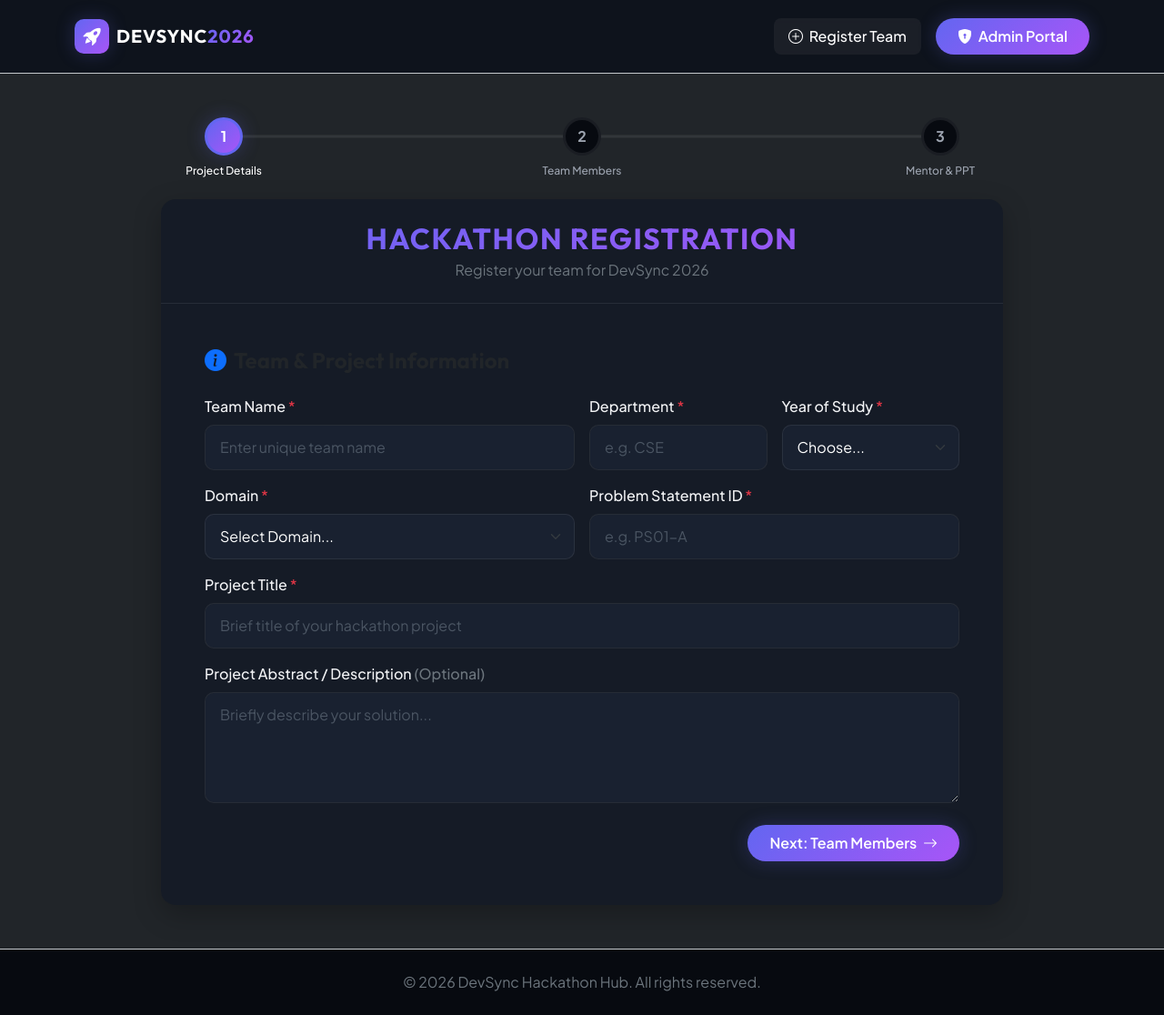
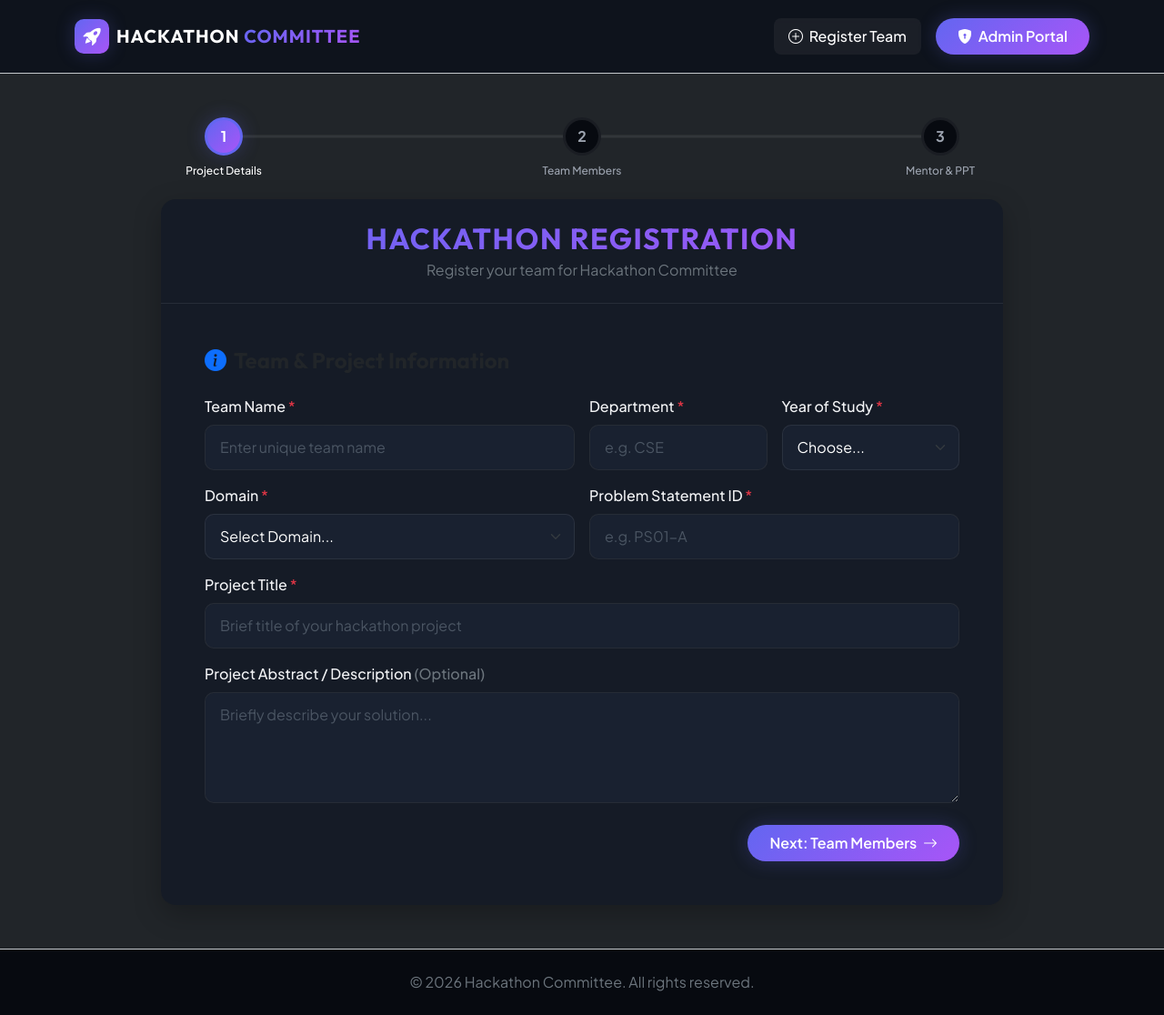
Before and after one commit to ammu20171/Registration, a Flask app: page / in a window 1280 px wide. Shown: the whole page at 91% size. Run offline with Flask 3, Linux system fonts and the light colour scheme.

Commit message:
Update application branding from DevSync 2026 to Hackathon Committee

```diff
--- a/app.py
+++ b/app.py
@@ -559,7 +559,7 @@ def export_all_excel():
     return app.response_class(
         output.read(),
         mimetype='application/vnd.openxmlformats-officedocument.spreadsheetml.sheet',
-        headers={"Content-Disposition": "attachment;filename=devsync_registrations_all.xlsx"}
+        headers={"Content-Disposition": "attachment;filename=hackathon_committee_registrations_all.xlsx"}
     )
 
 @app.route('/admin/api/export/filtered', methods=['GET'])
@@ -605,7 +605,7 @@ def export_filtered_excel():
     return app.response_class(
         output.read(),
         mimetype='application/vnd.openxmlformats-officedocument.spreadsheetml.sheet',
-        headers={"Content-Disposition": "attachment;filename=devsync_registrations_filtered.xlsx"}
+        headers={"Content-Disposition": "attachment;filename=hackathon_committee_registrations_filtered.xlsx"}
     )
 
 def safe_int(val, default=None):
--- a/templates/base.html
+++ b/templates/base.html
@@ -24,7 +24,7 @@
                 <div class="brand-logo-icon bg-gradient-primary">
                     <i class="bi bi-rocket-takeoff-fill"></i>
                 </div>
-                <span class="brand-text font-outfit fw-bold tracking-wide">DEVSYNC<span class="text-primary-gradient">2026</span></span>
+                <span class="brand-text font-outfit fw-bold tracking-wide">HACKATHON <span class="text-primary-gradient">COMMITTEE</span></span>
             </a>
 
             <button class="navbar-toggler border-0" type="button" data-bs-toggle="collapse" data-bs-target="#navbarNav" aria-controls="navbarNav" aria-expanded="false" aria-label="Toggle navigation">
@@ -97,7 +97,7 @@
     <!-- Footer -->
     <footer class="border-top border-secondary-subtle py-4 mt-auto bg-dark-darker">
         <div class="container text-center">
-            <p class="text-secondary mb-0">&copy; 2026 DevSync Hackathon Hub. All rights reserved.</p>
+            <p class="text-secondary mb-0">&copy; 2026 Hackathon Committee. All rights reserved.</p>
         </div>
     </footer>
 
--- a/templates/dashboard.html
+++ b/templates/dashboard.html
@@ -1,6 +1,6 @@
 {% extends "base.html" %}
 
-{% block title %}Admin Dashboard - DevSync 2026{% endblock %}
+{% block title %}Admin Dashboard - Hackathon Committee{% endblock %}
 
 {% block content %}
 <!-- Top Header & Actions -->
--- a/templates/index.html
+++ b/templates/index.html
@@ -1,6 +1,6 @@
 {% extends "base.html" %}
 
-{% block title %}Team Registration - DevSync 2026{% endblock %}
+{% block title %}Team Registration - Hackathon Committee{% endblock %}
 
 {% block content %}
 <div class="row justify-content-center">
@@ -28,7 +28,7 @@
         <div class="card glass-panel border-0">
             <div class="card-header card-header-accent bg-transparent text-center py-4">
                 <h2 class="font-outfit fw-bold tracking-wide mb-1 text-primary-gradient">HACKATHON REGISTRATION</h2>
-                <p class="text-secondary mb-0">Register your team for DevSync 2026</p>
+                <p class="text-secondary mb-0">Register your team for Hackathon Committee</p>
             </div>
 
             <div class="card-body p-4 p-md-5">
--- a/templates/login.html
+++ b/templates/login.html
@@ -1,6 +1,6 @@
 {% extends "base.html" %}
 
-{% block title %}Admin Login - DevSync 2026{% endblock %}
+{% block title %}Admin Login - Hackathon Committee{% endblock %}
 
 {% block content %}
 <div class="row justify-content-center align-items-center py-5" style="min-height: 70vh;">
--- a/templates/shortlisted.html
+++ b/templates/shortlisted.html
@@ -1,6 +1,6 @@
 {% extends "base.html" %}
 
-{% block title %}Shortlisted Teams - DevSync 2026{% endblock %}
+{% block title %}Shortlisted Teams - Hackathon Committee{% endblock %}
 
 {% block content %}
 <!-- Top Header & Actions -->
```
